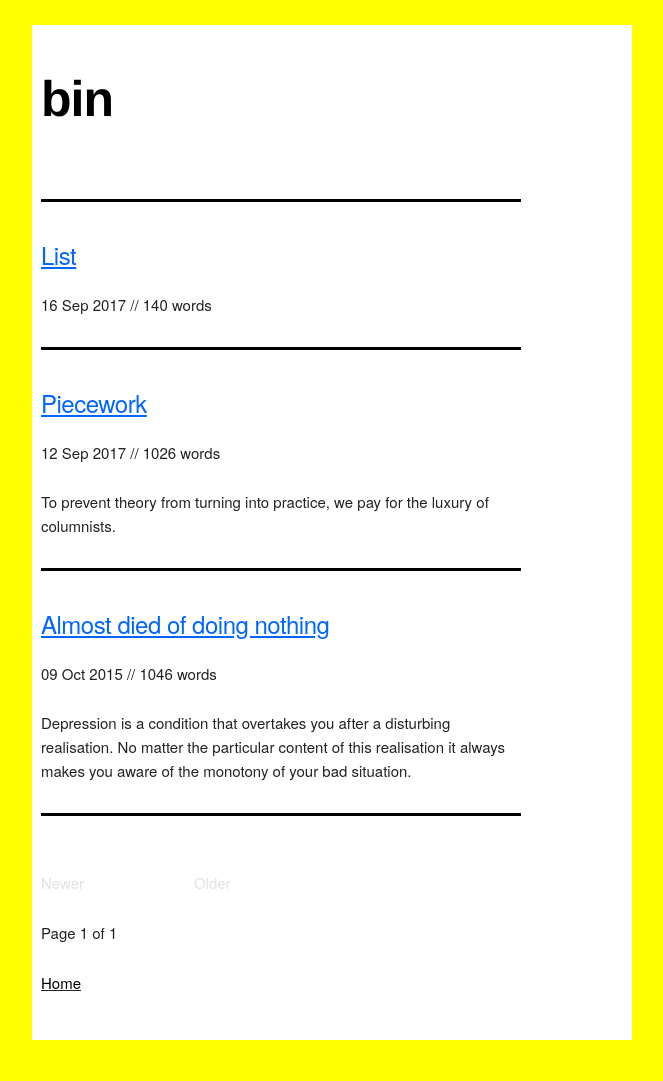
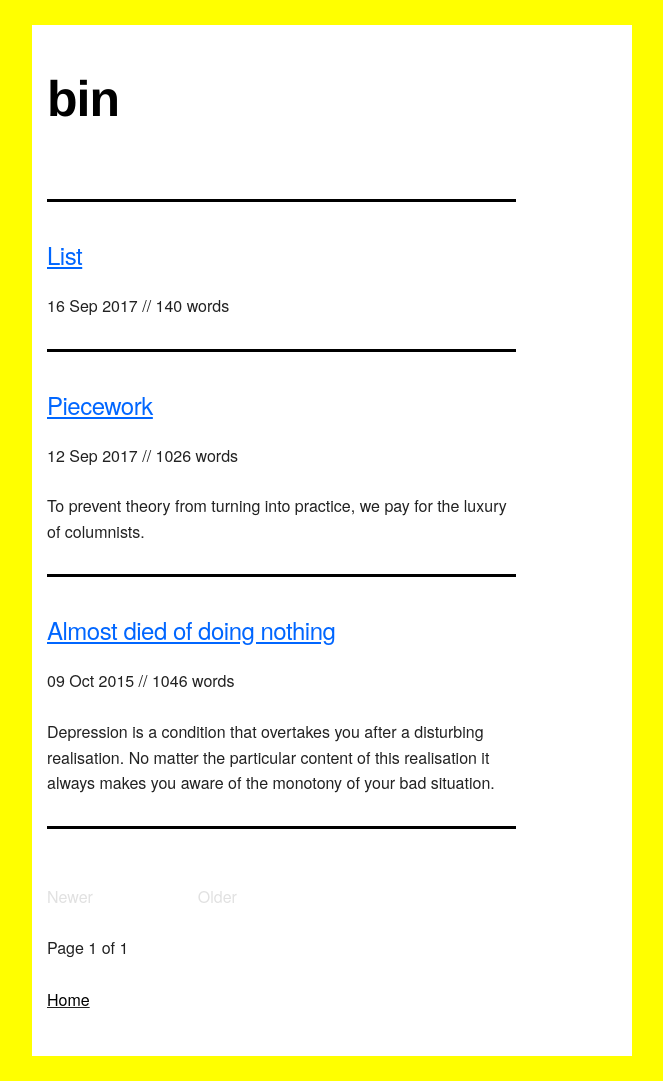
Before and after one commit to mt-trash/mt-trash.github.io, a Jekyll site: the page built from index.html, in a window 1280 px wide. Shown: the whole page, without its empty margins (308-971 px from the left). Built offline with Jekyll 4.4.1, drawn with Linux system fonts in a browser that asks for light colours; the list of posts is cut into pages by our own code.

Commit message:
vary border and body font for smaller screens

```diff
--- a/css/skeleton.css
+++ b/css/skeleton.css
@@ -133,12 +133,20 @@
   border-right-style: solid;
   border-top-style: solid;
   border-bottom-style: solid;
-  border-left-width: 3px;
-  border-right-width: 3px;
+  border-left-width: 2px;
+  border-right-width: 2px;
   border-top-width: 5px;
   border-bottom-width: 5px;
   border-color: #ffffff; }
 
+/* Larger than phablet */
+@media (min-width: 550px) {
+  body {
+  font-size: 1.6em; }
+  div {
+  border-left-width: 5px;
+  border-right-width: 5px; }
+}
 
 /* Typography
 ================================================== */
```
